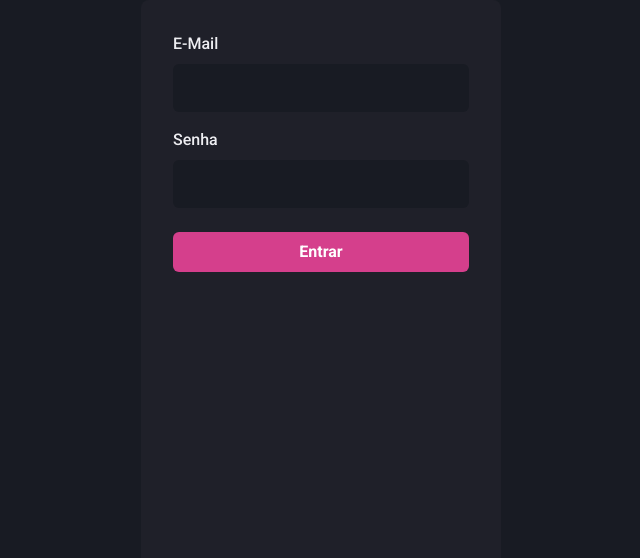
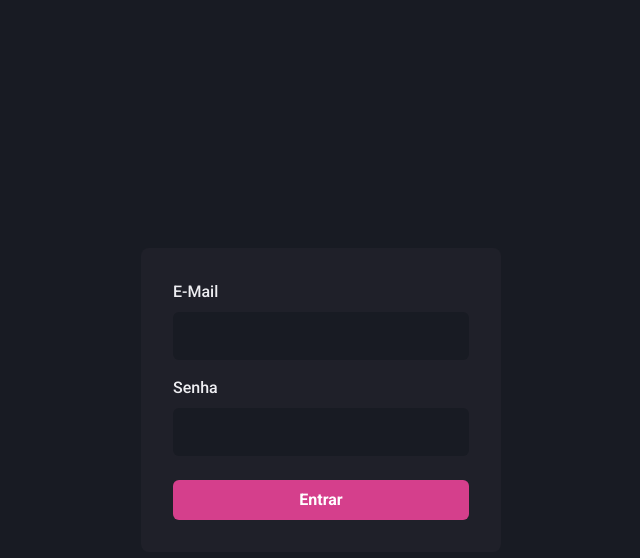
Before and after one commit to Bignotto/ignite-react-next-dashgo, a Next.js app: page / in a window 1280 px wide. Shown: the top 558 px of the page, without its empty margins (319-959 px from the left). Built offline with nearby package versions, Linux system fonts and the light colour scheme.

Commit message:
header logo

```diff
--- a/src/pages/index.tsx
+++ b/src/pages/index.tsx
@@ -3,7 +3,7 @@
 
 export default function Home() {
   return (
-    <Flex w="100vw" h="100vh" aling="center" justify="center">
+    <Flex w="100vw" h="100vh" align="center" justify="center">
       <Flex
         as="form"
         width="100%"
```
